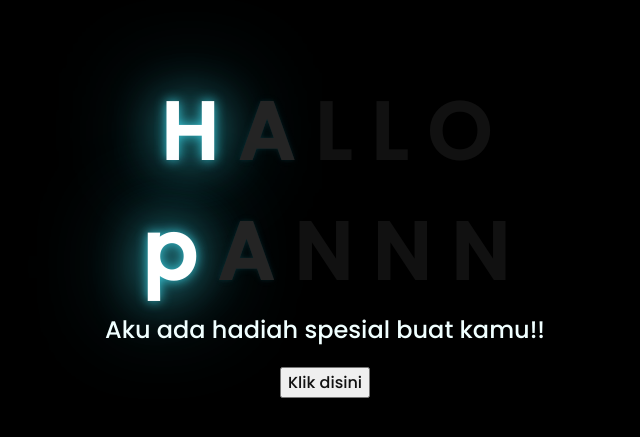
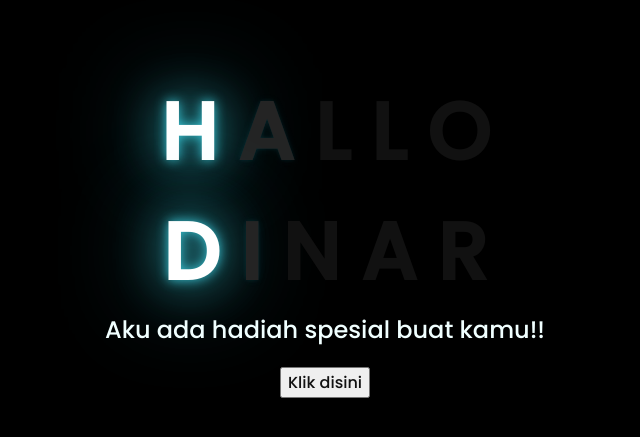
Before and after one commit to Musthofa021004/hannnmstfa, a plain HTML site: page index.html in a window 1280 px wide. Shown: the part 173-610 px from the top of the page, without its empty margins (323-963 px from the left). Drawn offline with Linux system fonts and the light colour scheme.

Commit message:
Update index.html

```diff
--- a/index.html
+++ b/index.html
@@ -18,11 +18,11 @@
         <span>O</span><br>
     </div>
     <div class="greetings">
-        <span>p</span>
+        <span>D</span>
+        <span>I</span>
+        <span>N</span>
         <span>A</span>
-        <span>N</span>
-        <span>N</span>
-        <span>N</span>
+        <span>R</span>
     </div>
     <div class="description">
         <span>Aku ada hadiah spesial buat kamu!!</span>
```
